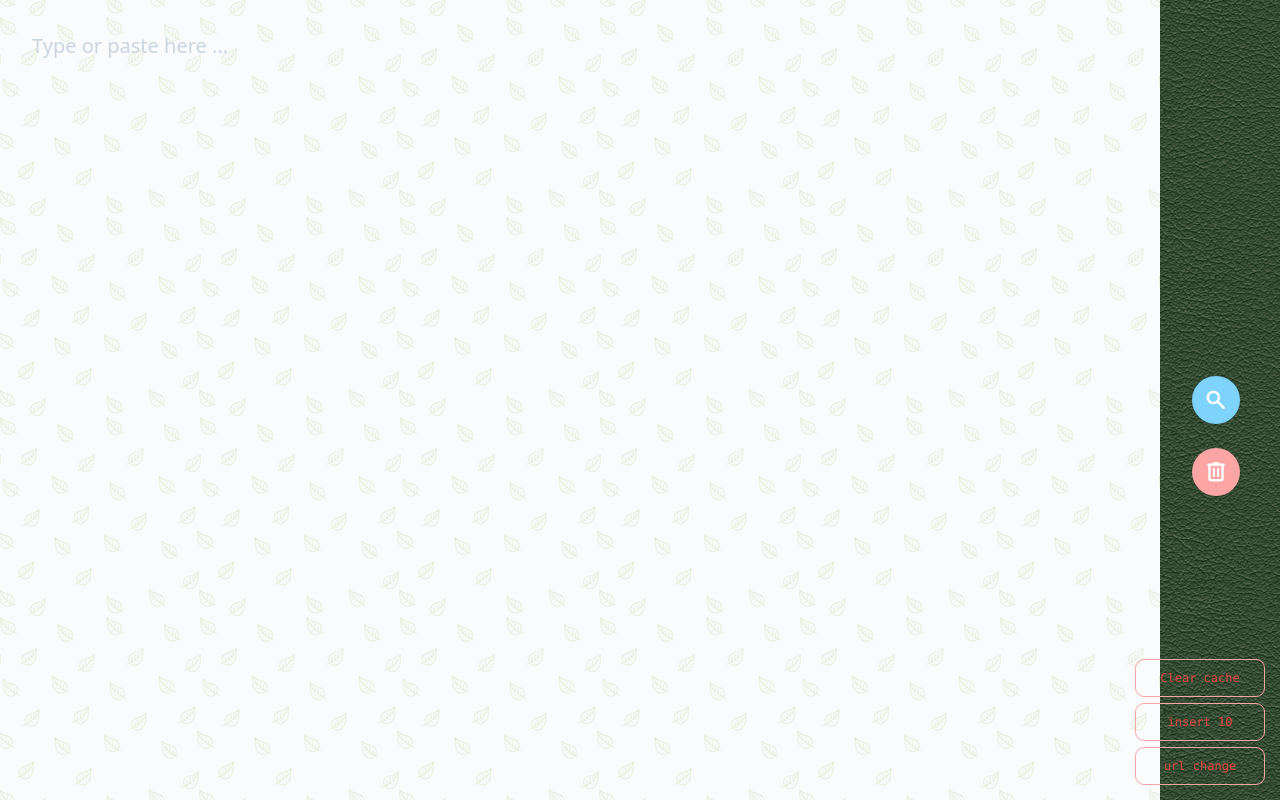
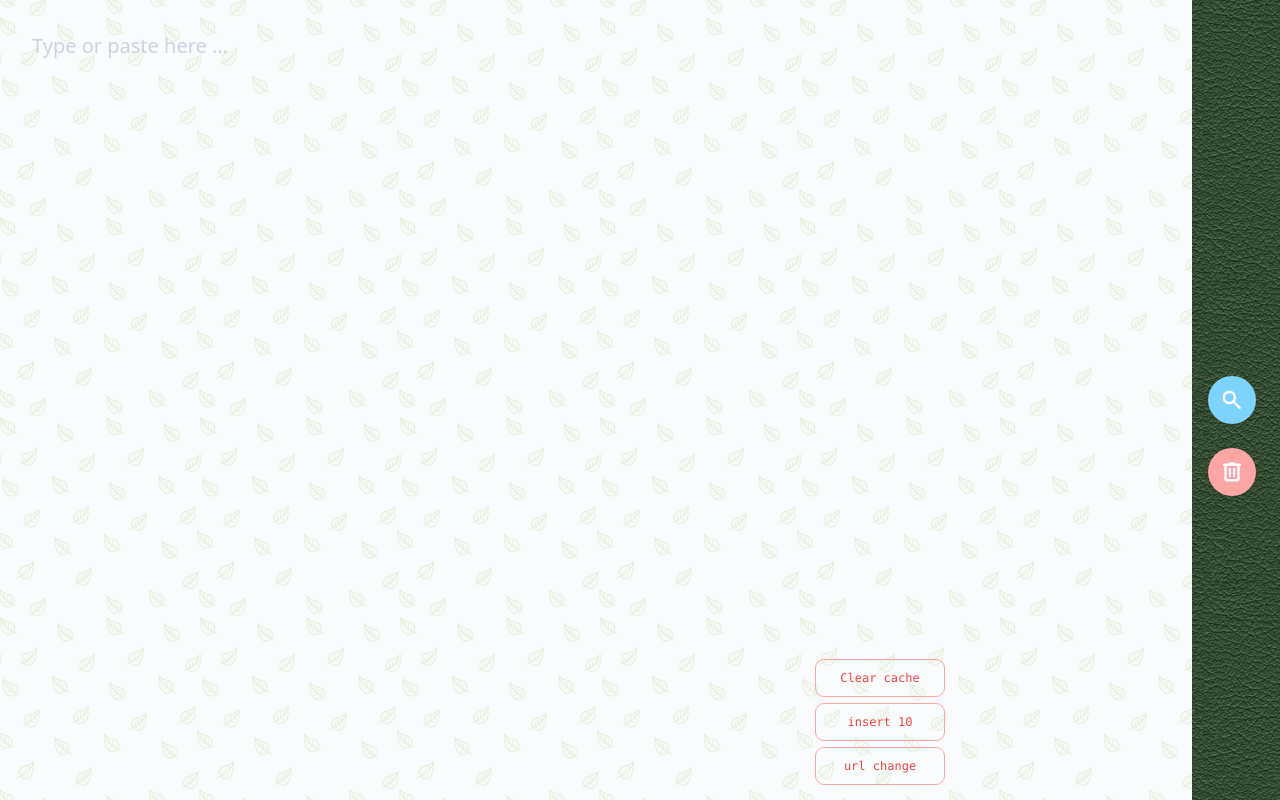
Before and after one commit to ThomasStock/Astronote, a Svelte app in the folder client/: page / in a window 1280 px wide. Built offline with nearby package versions, Linux system fonts and the light colour scheme.

Commit message:
move some components

```diff
--- a/client/index.html
+++ b/client/index.html
@@ -1,5 +1,5 @@
 <!doctype html>
-<html lang="en" class="bg-slate-100">
+<html lang="en" class="h-full bg-[#002109] bg-[url('/public/leather.png')]">
 	<head>
 		<meta charset="UTF-8" />
 		<meta
@@ -12,10 +12,9 @@
 		/>
 		<title>Astronote</title>
 	</head>
-	<body
-		class="bg2 relative before:absolute before:bottom-0 before:left-0 before:right-0 before:top-0"
-	>
-		<div id="app" class="relative"></div>
+	<body class="h-full">
+		<div id="app" class="flex h-full flex-row"></div>
+
 		<script type="module" src="/src/main.ts"></script>
 	</body>
 </html>
--- a/client/src/App.svelte
+++ b/client/src/App.svelte
@@ -1,5 +1,13 @@
 <script>
+	import DevTools from './components/DevTools/DevTools.svelte';
+	import Menu from './components/Menu.svelte';
 	import Note from './components/Note.svelte';
 </script>
 
 <Note />
+<Menu />
+<nav aria-label="dev menu" class="fixed bottom-0 right-1/4 flex flex-col justify-center">
+	<div class="flex flex-col items-end gap-2 p-4">
+		<DevTools />
+	</div>
+</nav>
--- a/client/src/components/Menu.svelte
+++ b/client/src/components/Menu.svelte
@@ -28,7 +28,7 @@
 <div class="fixed -z-50 opacity-0">{$rand}</div>
 <nav
 	aria-label="menu"
-	class="fixed bottom-0 right-0 top-0 flex flex-col justify-center bg-[#002109] bg-[url('/public/leather.png')] px-4"
+	class="flex flex-col justify-center bg-[#002109] bg-[url('/public/leather.png')]"
 >
 	<div
 		bind:this={menu}
--- a/client/src/components/Note.svelte
+++ b/client/src/components/Note.svelte
@@ -1,7 +1,5 @@
 <script lang="ts">
-	import DevTools from './DevTools/DevTools.svelte';
 	import { currentId } from 'store/currentId';
-	import Menu from './Menu.svelte';
 	import { createNote } from 'store/createNote';
 	import { notesStore } from 'store/notes';
 	import { noteStore } from 'store/note';
@@ -30,17 +28,14 @@
 </script>
 
 <main
-	id="Note"
-	contenteditable
-	placeholder="Type or paste here ..."
-	class="max-h-screen min-h-screen overflow-y-auto p-8 outline-none empty:text-xl empty:text-slate-300 empty:before:content-[attr(placeholder)]"
-	bind:innerHTML
-	on:input={handleUserInput}
-/>
-
-<Menu />
-<nav aria-label="dev menu" class="fixed bottom-0 right-0 flex flex-col justify-center">
-	<div class="flex flex-col items-end gap-2 p-4">
-		<DevTools />
-	</div>
-</nav>
+	class="bg2 relative grow bg-slate-100 before:absolute before:bottom-0 before:left-0 before:right-0 before:top-0"
+>
+	<div
+		id="Note"
+		contenteditable
+		placeholder="Type or paste here ..."
+		bind:innerHTML
+		on:input={handleUserInput}
+		class="relative p-8 outline-none empty:text-xl empty:text-slate-300 empty:before:content-[attr(placeholder)]"
+	></div>
+</main>
```
